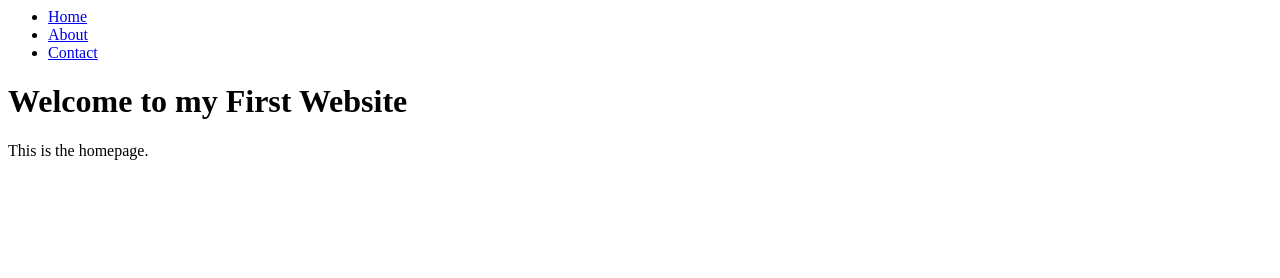
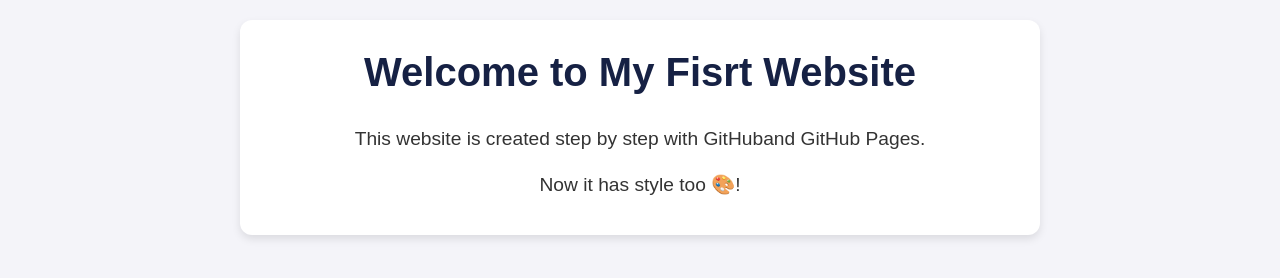
Before and after one commit to mohdjamshi/my-first-website, a plain HTML site: page index.html in a window 1280 px wide. Drawn offline with Linux system fonts and the light colour scheme.

Commit message:
Added CSS styles

```diff
--- a/index.html
+++ b/index.html
@@ -1,12 +1,16 @@
-<body>
-    <nav>
-        <ul>
-            <li><a href="index.html">Home</a></li>
-            <li><a href="about.html">About</a></li>
-            <li><a href="contact.html">Contact</a></li>
-        </ul>
-    </nav>
-
-    <h1>Welcome to my First Website</h1>
-    <p>This is the homepage.</p>
-</body>
+<!DOCTYPE html>
+<html lang="en">
+    <head>
+        <meta charset="utf-8">
+        <meta name="viewport" content="width=device-width, initial-scale=1.0">
+        <title>My Fisrt Website</title>
+        <link rel="stylesheet" href="style.css">
+    </head>
+    <body>
+        <div class="container">
+            <h1>Welcome to My Fisrt Website</h1>
+            <p>This website is created step by step with GitHuband GitHub Pages.</p>
+            <p>Now it has style too 🎨!</p>
+        </div>
+    </body>
+</html>
--- a/style.css
+++ b/style.css
@@ -1,18 +1,34 @@
-nav {
-    background: #162144;
-    padding: 10px;
+* {
+    margin: 0;
+    padding: 0;
+    box-sizing: border-box;
 }
-nav ul {
-    list-style: none;
-    display: flex;
-    justify-content: center;
-    gap: 20px;
+
+body {
+    font-family: Arial, sans-serif;
+    background-color: #f4f4f9;
+    color: #333;
+    line-height: 1.6;
+    padding: 20px;
 }
-nav ul li a {
-    color: white;
-    text-decoration: none;
-    font-weight: bold;
+
+h1 {
+    color: #162144;
+    font-size: 2.5rem;
+    margin-bottom: 20px;
+    text-align: center;
 }
-nav ul li a:hover {
-    color: #e1a730;
+p {
+    margin-bottom: 15px;
+    font-size: 1.2rem;
+    text-align: center;
 }
+
+.container {
+    max-width: 800px;
+    margin: auto;
+    background: #fff;
+    padding: 20px;
+    border-radius: 12px;
+    box-shadow: 0 4px 8px rgba(0, 0, 0, 0.1);
+}
```
